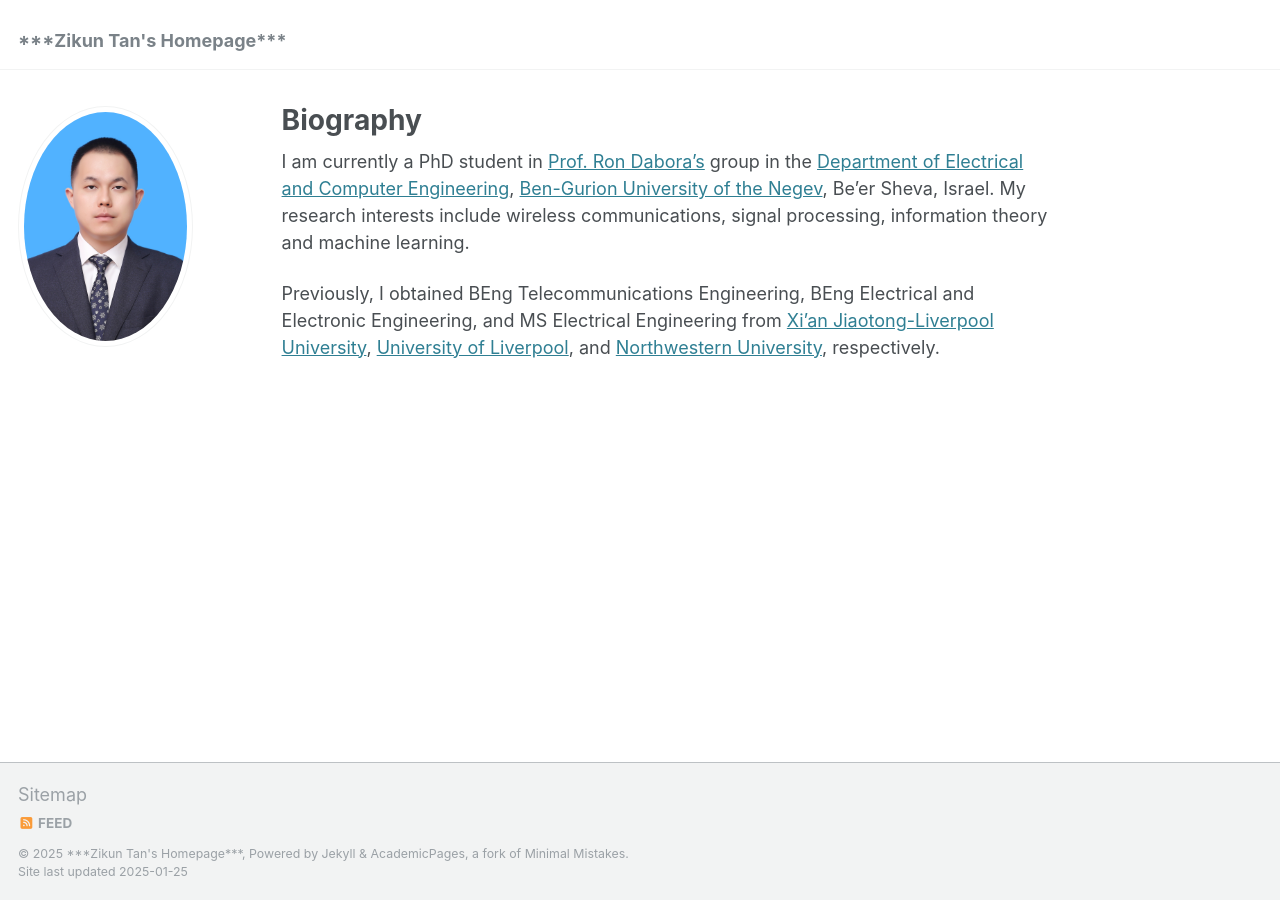
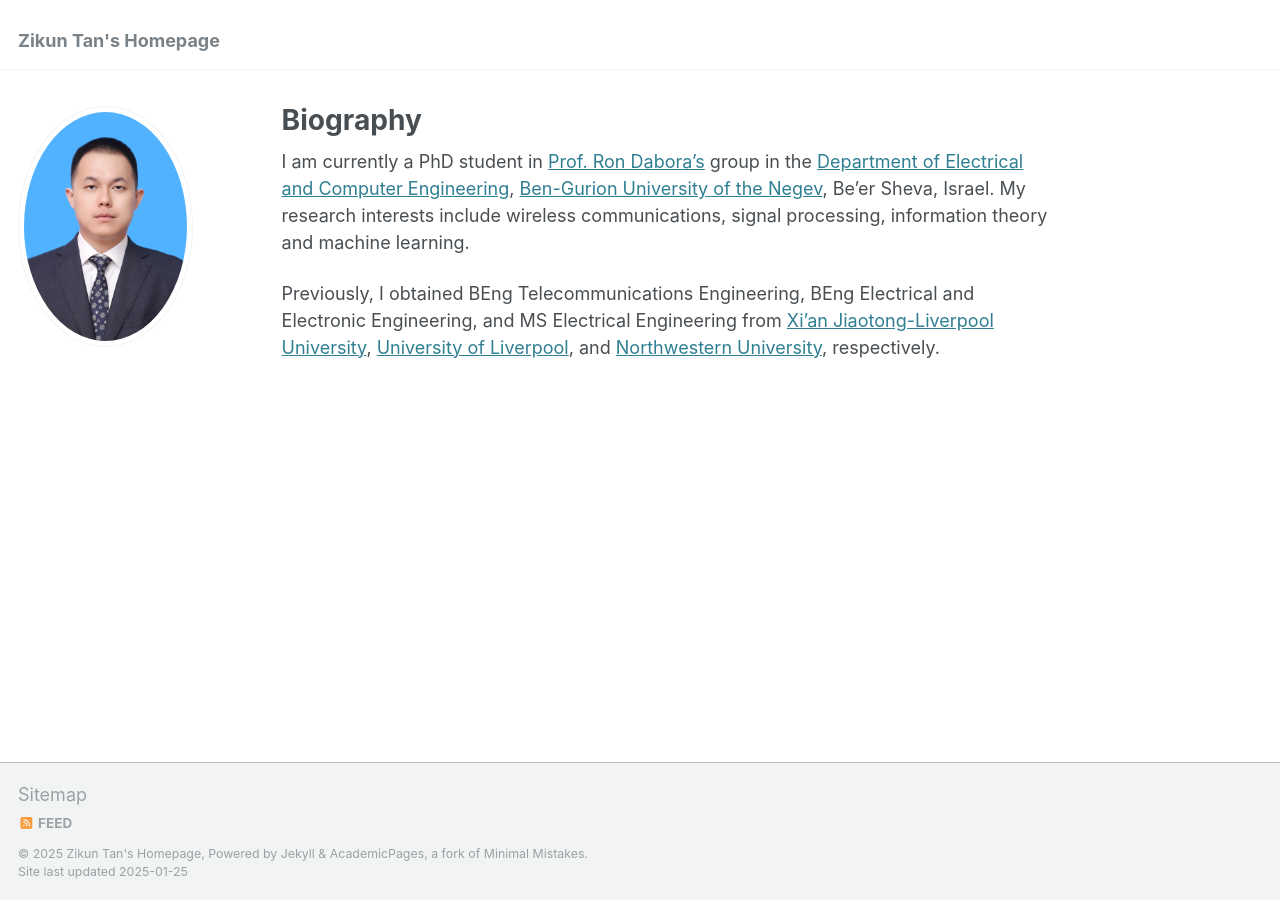
Before and after one commit to ZikunTan/zikuntan.github.io, a Jekyll site: the page built from _pages/about.md, in a window 1280 px wide. Built offline with Jekyll 4.4.1, drawn with Linux system fonts in a browser that asks for light colours.

```diff
--- a/_config.yml
+++ b/_config.yml
@@ -8,7 +8,7 @@
 
 # Basic Site Settings
 # locale                   : "en-US"
-title                    : "***Zikun Tan's Homepage***"
+title                    : "Zikun Tan's Homepage"
 # title_separator          : "-"
 # name                     : &name "Your Name"
 # description              : &description "personal description"
```
